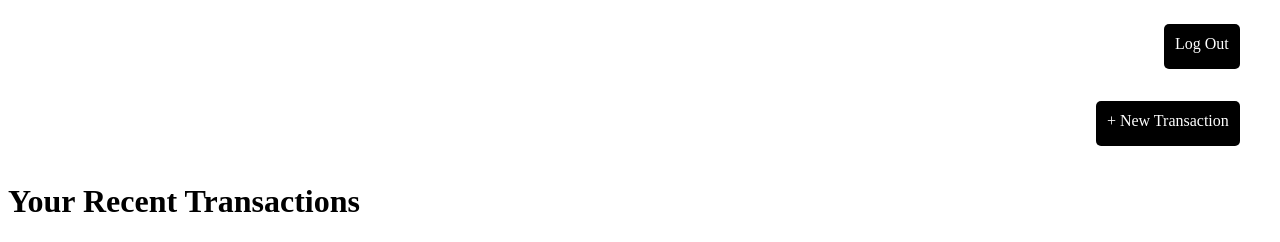
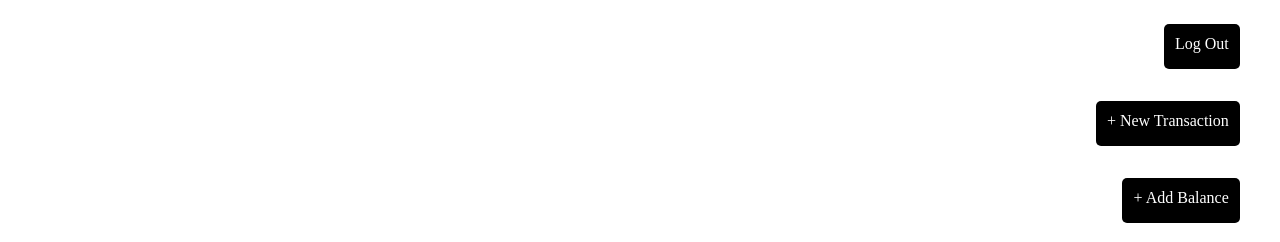
Before and after one commit to mozeezy/cryptonite, a Node server app: template express-backend/views/user_transaction.ejs in a window 1280 px wide. Shown: the top 242 px of the page. Run offline with Node 20, Linux system fonts and the light colour scheme; the template is opened without the code that fills it, so the values that code supplies are empty.

Commit message:
update schema so that new users have 0,000 by default

```diff
--- a/express-backend/db/schema/01_users.sql
+++ b/express-backend/db/schema/01_users.sql
@@ -5,6 +5,6 @@ CREATE TABLE users(
     last_name VARCHAR(255) NOT NULL,
     email VARCHAR(255) NOT NULL,
     password_digest VARCHAR(255) NOT NULL,
-    e_wallet MONEY,
+    e_wallet MONEY DEFAULT 20000,
     is_admin BOOLEAN NOT NULL DEFAULT false
 );
--- a/express-backend/helpers/transactions_helpers.js
+++ b/express-backend/helpers/transactions_helpers.js
@@ -20,6 +20,7 @@ module.exports = (db) => {
       .catch((err) => err);
   };
 
+
   return {
     getTransactions,
     addNewTransaction,
--- a/express-backend/routes/transactions.js
+++ b/express-backend/routes/transactions.js
@@ -4,6 +4,7 @@ const router = express.Router();
 const axios = require("axios");
 
 module.exports = ({ getTransactions, addNewTransaction }) => {
+  // Get the transactions JSON data.
   router.get("/", (req, res) => {
     getTransactions()
       .then((transactions) => res.json(transactions))
@@ -37,9 +38,10 @@ module.exports = ({ getTransactions, addNewTransaction }) => {
 
     today = mm + "/" + dd + "/" + yyyy;
 
-    console.log("today is: ", today);
+
     addNewTransaction(coins, action, dollarPrice, today).then((data) => {
-      console.log("I AM DATA >>>>>", data).error((err) => console.log(err));
+      console.log("I AM DATA >>>>>", data)
+      .error((err) => console.log(err));
     });
   });
   return router;
--- /dev/null
+++ b/express-backend/views/partials/_add_balance.ejs
@@ -0,0 +1,32 @@
+<nav
+  style="
+    padding: 1rem;
+    display: flex;
+    justify-content: space-between;
+  "
+>
+  <ul
+    style="
+      display: flex;
+      justify-content: center;
+      margin: 0 auto;
+      align-items: center;
+      height: 45px;
+    "
+  >
+  </ul>
+
+  <a
+    class="logout-text"
+    href="/api/users/add-balance"
+    style="
+      background-color: black;
+      border-radius: 5px;
+      padding: 0.7rem;
+      margin-right: 1rem;
+      color: white;
+      text-decoration: none;
+    "
+    >+ Add Balance</a
+  >
+</nav>
--- a/express-backend/views/user_transaction.ejs
+++ b/express-backend/views/user_transaction.ejs
@@ -9,6 +9,7 @@
   <body>
     <%- include('./partials/_nav.ejs')%>
     <%- include('./partials/_new_transaction.ejs')%>
+    <%- include('./partials/_add_balance.ejs')%>
     <main>
       <h1>Your Recent Transactions</h1>
       <table>
```
Also changed, not shown: express-backend/helpers/users_helpers.js (+12 -0 lines), express-backend/routes/users.js (+13 -0 lines), express-backend/views/add_balance.ejs (added, +18 -0 lines).
